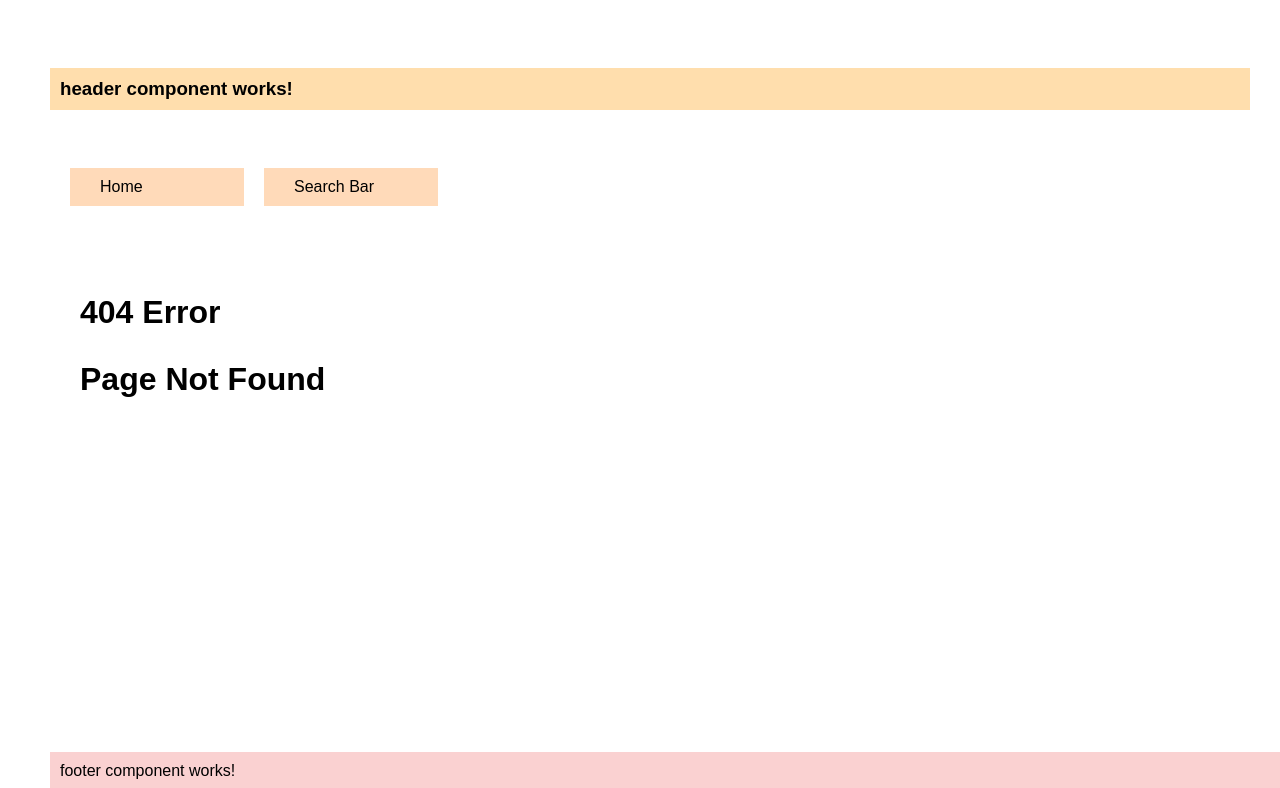
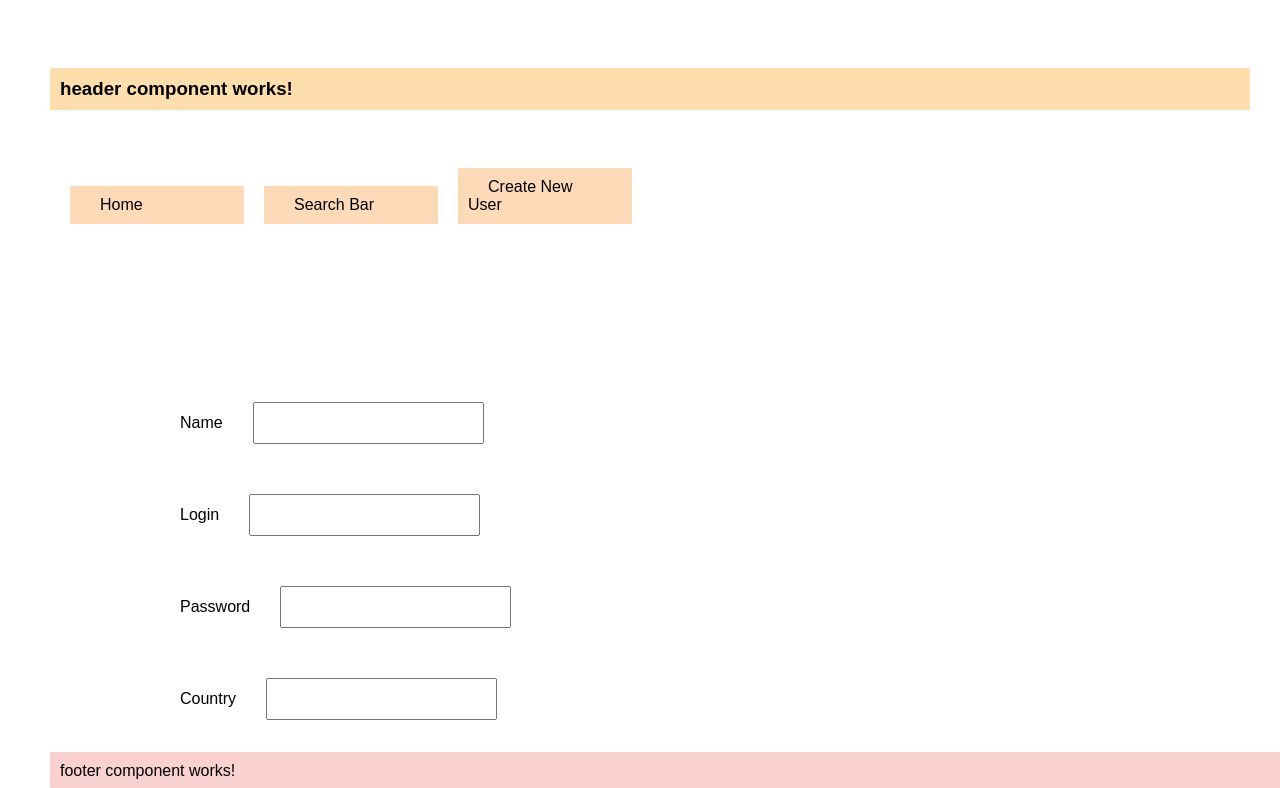
Before and after one commit to Stasiek99/AA-Angular-public, an Angular app: page /create-new-user in a window 1280 px wide. Before the commit this address had no page. Shown: the top 788 px of the page. Built offline with nearby package versions, Linux system fonts and the light colour scheme.

Commit message:
Create User Form

```diff
--- a/package.json
+++ b/package.json
@@ -18,6 +18,7 @@
     "@angular/platform-browser": "~13.3.0",
     "@angular/platform-browser-dynamic": "~13.3.0",
     "@angular/router": "~13.3.0",
+    "bootstrap": "^5.2.0-beta1",
     "rxjs": "~7.5.0",
     "rxjs-compat": "^6.6.7",
     "tslib": "^2.3.0",
--- a/src/app/app-routing.module.ts
+++ b/src/app/app-routing.module.ts
@@ -4,11 +4,13 @@ import {RouterModule, Routes} from "@angular/router";
 import {HomeComponent} from "./home/components/home.component";
 import {CountrySearchEngineComponent} from "./country-search-engine/country-search-engine/country-search-engine.component";
 import {PageNotFoundComponent} from "./general/components/page-not-found/page-not-found.component";
+import {CreateUserComponent} from "./create-user/components/create-user/create-user.component";
 
 export const routeConfig: Routes = [
   {path: "", redirectTo: "/home", pathMatch: "full"},
   {path: "home", component: HomeComponent},
   {path: "search-bar", component: CountrySearchEngineComponent},
+  {path: "create-new-user", component: CreateUserComponent},
   {path: "**", pathMatch: "full", component: PageNotFoundComponent}
 ];
 
--- a/src/app/app.component.html
+++ b/src/app/app.component.html
@@ -6,6 +6,9 @@
   <li>
     <a (click)="goToSearchBar()">Search Bar</a>
   </li>
+  <li>
+    <a (click)="goToCreateUser()">Create New User</a>
+  </li>
 </ul>
 <router-outlet></router-outlet>
 <app-footer></app-footer>
--- a/src/app/app.component.ts
+++ b/src/app/app.component.ts
@@ -18,4 +18,8 @@ export class AppComponent {
   goToSearchBar() {
     this.router.navigate(["/", "search-bar"]);
   }
+
+  goToCreateUser() {
+    this.router.navigate(["/", "create-new-user"]);
+  }
 }
--- a/src/app/app.module.ts
+++ b/src/app/app.module.ts
@@ -9,11 +9,13 @@ import {CountrySearchEngineModule} from "./country-search-engine/country-search-
 import {GeneralModule} from "./general/general.module";
 import {HomeModule} from "./home/home.module";
 import {AppRoutingModule} from "./app-routing.module";
+import { CreateUserComponent } from './create-user/components/create-user/create-user.component';
 
 
 @NgModule({
   declarations: [
-    AppComponent
+    AppComponent,
+    CreateUserComponent
   ],
   imports: [
     BrowserModule,
--- /dev/null
+++ b/src/app/create-user/components/create-user/create-user.component.html
@@ -0,0 +1,31 @@
+<div class="container">
+  <div class="row">
+    <div class="col-xs-12 col-sm-10 col-md-8 col-sm-offset-1 col-md-offset-2">
+      <form (ngSubmit)="onSubmit(f)" #f="ngForm">
+        <div id="user-data">
+          <div class="form-group">
+            <label for="name">Name</label>
+            <input type="text" id="name" class="form-control" ngModel name="name">
+          </div>
+          <div class="form-group">
+            <label for="login">Login</label>
+            <input type="text" id="login" class="form-control" ngModel name="login">
+          </div>
+          <div class="form-group">
+            <label for="password">Password</label>
+            <input type="password" id="password" class="form-control" ngModel name="password">
+          </div>
+          <div class="form-group">
+            <label for="country">Country</label>
+            <input type="text" id="country" class="form-control" ngModel name="country">
+          </div>
+          <div class="form-group">
+            <label for="age">Age</label>
+            <input type="number" id="age" class="form-control" min="1" max="130" ngModel name="age">
+          </div>
+        </div>
+        <button class="btn btn-primary" type="submit">Submit</button>
+      </form>
+    </div>
+  </div>
+</div>
--- /dev/null
+++ b/src/app/create-user/components/create-user/create-user.component.ts
@@ -0,0 +1,18 @@
+import { Component } from '@angular/core';
+import {NgForm} from '@angular/forms'
+
+@Component({
+  selector: 'app-create-user',
+  templateUrl: './create-user.component.html',
+  styleUrls: ['./create-user.component.scss']
+})
+export class CreateUserComponent{
+  onSubmit(form: NgForm){
+    if (form.name==="password"){
+      console.log("");
+    }
+    else {
+    console.log(form.value);
+    }
+  }
+}
```
Also changed, not shown: src/app/create-user/components/create-user/create-user.component.scss (added), 1 other file (tests, documents, lock files or other folders).
